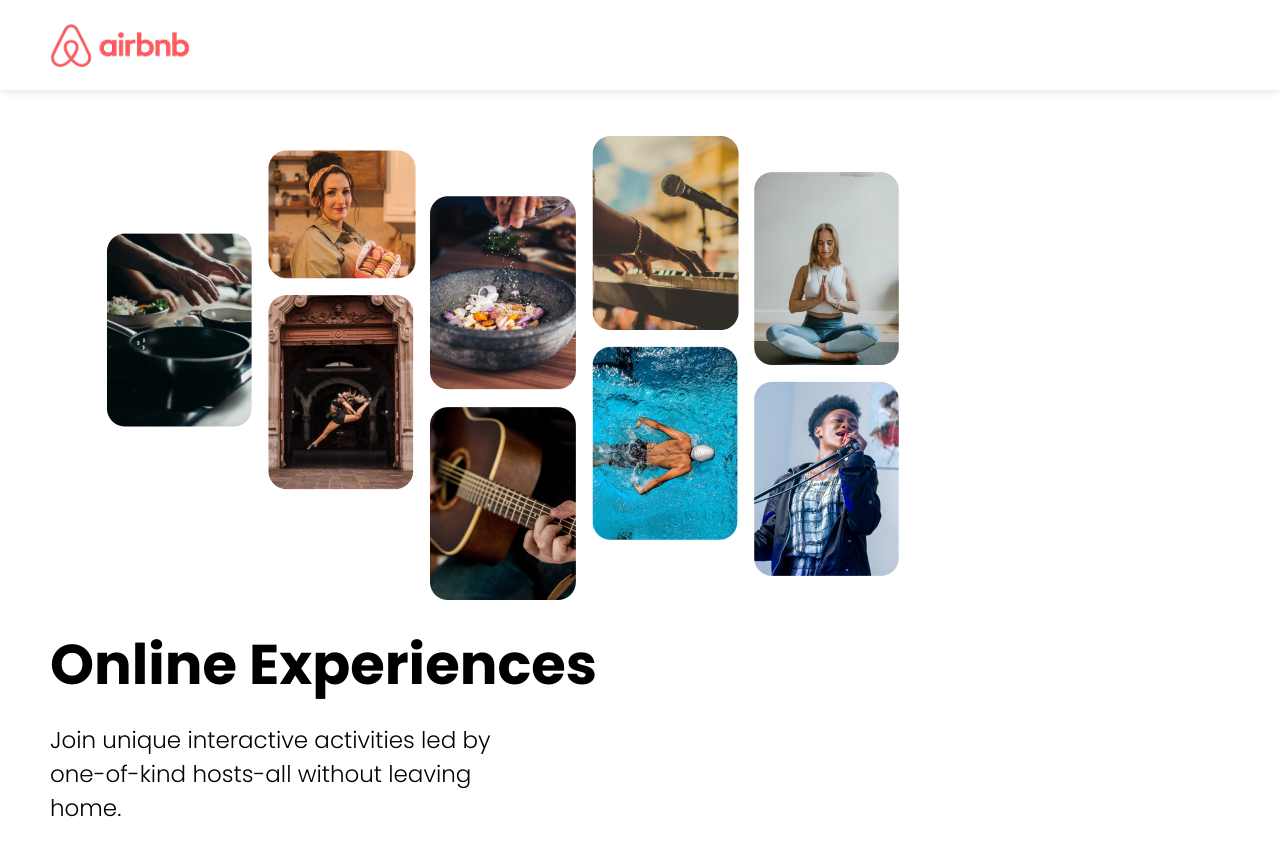
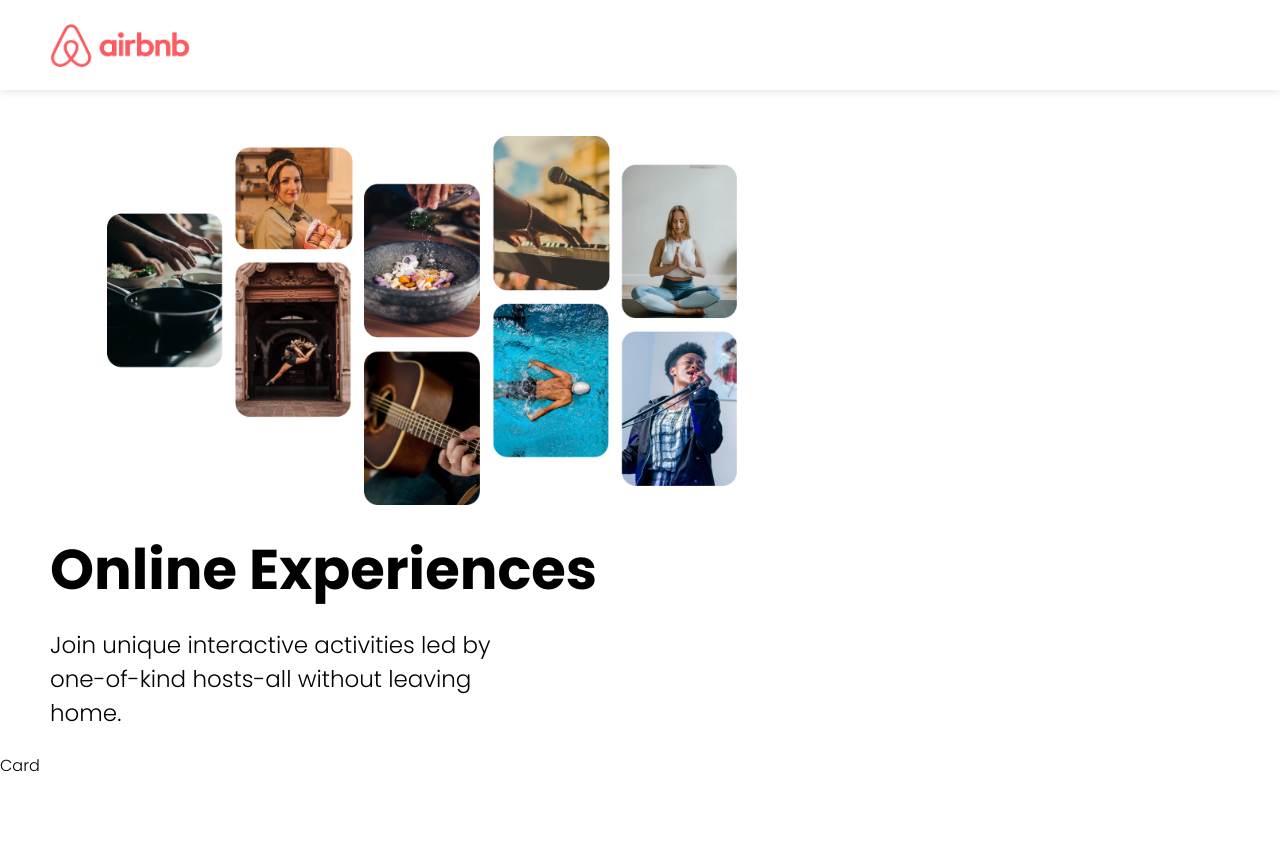
Before and after one commit to RaevenTech/AirBnB-clone, a React (Create React App) app in the folder air-clone/: page / in a window 1280 px wide. After the commit the page ends 800 px from the top, so only its background shows below. Built offline with nearby package versions, Linux system fonts and the light colour scheme.

Commit message:
hero complete

```diff
--- a/air-clone/src/App.js
+++ b/air-clone/src/App.js
@@ -1,4 +1,5 @@
 import "./App.css";
+import Card from "./components/card/Card";
 import Hero from "./components/hero/Hero";
 import Navbar from "./components/navbar/Navbar";
 
@@ -7,6 +8,7 @@ function App() {
         <div className="App">
             <Navbar />
             <Hero />
+            <Card />
         </div>
     );
 }
--- /dev/null
+++ b/air-clone/src/components/card/Card.js
@@ -0,0 +1,7 @@
+import React from "react";
+
+const Card = () => {
+    return <section>Card</section>;
+};
+
+export default Card;
--- a/air-clone/src/components/hero/hero.module.css
+++ b/air-clone/src/components/hero/hero.module.css
@@ -3,6 +3,7 @@
 
 }
 .hero_collage {
+    max-width: 660px;
     padding:20px 0px 10px 30px
 }
 .hero_title {
```
Also changed, not shown: air-clone/src/assets/Star.png (added), air-clone/src/assets/katie-zaferes.png (added), air-clone/src/components/card/card.module.js (added).
